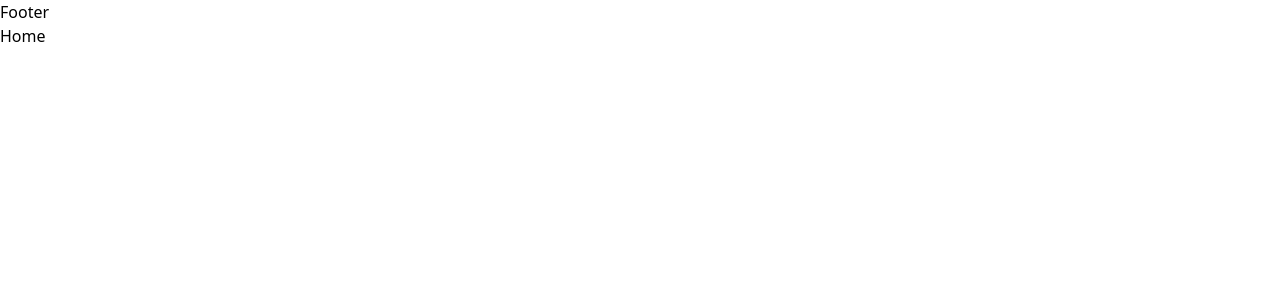
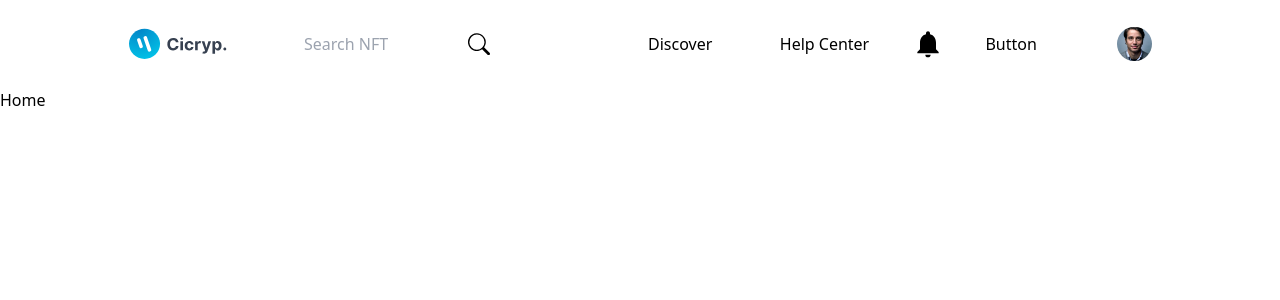
Before and after one commit to Dr-Voltron/nfttemplate, a Next.js app: page / in a window 1280 px wide. Shown: the top 300 px of the page. Built offline with nearby package versions, Linux system fonts and the light colour scheme.

Commit message:
nfttemplate
More progress on the front-end

```diff
--- a/components/Button/Button.module.css
+++ b/components/Button/Button.module.css
@@ -0,0 +1,18 @@
+
+.button {
+    background-color: var(--icons-color);
+    padding: 1rem 2rem;
+    border: 1px solid var(--icons-color);
+    border-radius: 2rem;
+    font-size: 1.1rem;
+    color: var(--shadow-light-color);
+    cursor: pointer;
+    transition:  all .2s ease-in;
+    box-shadow: var(--box-shadow);
+}
+
+.button:hover{
+    background-color: var(--main-bg-color);
+    border:  1px solid var(--icons-color);
+    color:  var(--icons-color);
+}
--- a/components/Navbar/Discover/Discover.jsx
+++ b/components/Navbar/Discover/Discover.jsx
@@ -1,9 +1,50 @@
-import React from 'react'
+import React from "react";
+import Link from "next/link";
+
+//INTERNAL IMPORT
+import Style from "./Discover.module.css";
 
 const Discover = () => {
+  //--------DISCOVER NAVIGATION MENU
+  const discover = [
+    {
+      name: "Collection",
+      link: "collection",
+    },
+    {
+      name: "Search",
+      link: "search",
+    },
+    {
+      name: "Author Profile",
+      link: "author-profile",
+    },
+    {
+      name: "NFT Details",
+      link: "NFT-details",
+    },
+    {
+      name: "Account Setting",
+      link: "account-setting",
+    },
+    {
+      name: "Connect Wallet",
+      link: "connect-wallet",
+    },
+    {
+      name: "Blog",
+      link: "blog",
+    },
+  ];
   return (
-    <div>Discover</div>
-  )
-}
+    <div>
+      {discover.map((el, i) => (
+        <div key={i + 1} className={Style.discover}>
+          <Link href={{ pathname: `${el.link}` }}>{el.name}</Link>
+        </div>
+      ))}
+    </div>
+  );
+};
 
-export default Discover
+export default Discover;
--- a/components/Navbar/Discover/Discover.module.css
+++ b/components/Navbar/Discover/Discover.module.css
@@ -0,0 +1,11 @@
+.discover {
+  padding: 0.5rem 1rem;
+  transition: all 0.3s ease-in;
+  z-index: 2222222222;
+}
+
+.discover:hover {
+  background-color: var(--icons-color);
+  color: var(--shadow-dark-color);
+  border-radius: 0.3rem;
+}
--- a/components/Navbar/HelpCenter/HelpCenter.jsx
+++ b/components/Navbar/HelpCenter/HelpCenter.jsx
@@ -1,9 +1,38 @@
-import React from 'react'
+import Style from "./HelpCenter.module.css";
+import Link from "next/link";
 
 const HelpCenter = () => {
+  const helpCenter = [
+    {
+      name: "About",
+      link: "about",
+    },
+    {
+      name: "Contact Us",
+      link: "contact-us",
+    },
+    {
+      name: "Sign Up",
+      link: "sign-up",
+    },
+    {
+      name: "Sign In",
+      link: "sign-in",
+    },
+    {
+      name: "Subscription",
+      link: "Subscription ",
+    },
+  ];
   return (
-    <div>HelpCenter</div>
-  )
-}
+    <div className={Style.box}>
+      {helpCenter.map((el, i) => (
+        <div className={Style.helpCenter}>
+          <Link href={{ pathName: `${el.link}` }}>{el.name}</Link>
+        </div>
+      ))}
+    </div>
+  );
+};
 
-export default HelpCenter
+export default HelpCenter;
--- a/components/Navbar/NavBar.jsx
+++ b/components/Navbar/NavBar.jsx
@@ -1,11 +1,10 @@
 import React, { useState, useEffect } from "react";
 import Image from "next/image";
 import Link from "next/link";
-
-//------IMPORT ICON
+//----IMPORT ICON
 import { MdNotifications } from "react-icons/md";
 import { BsSearch } from "react-icons/bs";
-import { CgMenuLeft, CgMenuRight } from "react-icons/cg;";
+import { CgMenuLeft, CgMenuRight } from "react-icons/cg";
 
 //INTERNAL IMPORT
 import Style from "./NavBar.module.css";
@@ -14,7 +13,7 @@ import { Button } from "../componentindex";
 import images from "../../img";
 
 const NavBar = () => {
-  //----USESTATE
+  //----USESTATE COMPONNTS
   const [discover, setDiscover] = useState(false);
   const [help, setHelp] = useState(false);
   const [notification, setNotification] = useState(false);
@@ -49,15 +48,25 @@ const NavBar = () => {
       setProfile(false);
     } else {
       setNotification(false);
-      setDiscover(false);
-      setHelp(false);
-      setProfile(false);
     }
   };
 
   const openProfile = () => {
     if (!profile) {
       setProfile(true);
+      setHelp(false);
+      setDiscover(false);
+      setNotification(false);
+    } else {
+      setProfile(false);
+    }
+  };
+
+  const openSideBar = () => {
+    if (!openSideMenu) {
+      setOpenSideMenu(true);
+    } else {
+      setOpenSideMenu(false);
     }
   };
 
@@ -76,15 +85,15 @@ const NavBar = () => {
           <div className={Style.navbar_container_left_box_input}>
             <div className={Style.navbar_container_left_box_input_box}>
               <input type="text" placeholder="Search NFT" />
-              <BsSearch onClick={() => {}} className={Style.search_con} />
+              <BsSearch onClick={() => {}} className={Style.search_icon} />
             </div>
           </div>
         </div>
 
         {/* //END OF LEFT SECTION */}
-
         <div className={Style.navbar_container_right}>
           <div className={Style.navbar_container_right_discover}>
+            {/* DISCOVER MENU */}
             <p onClick={(e) => openMenu(e)}>Discover</p>
             {discover && (
               <div className={Style.navbar_container_right_discover_box}>
@@ -114,10 +123,11 @@ const NavBar = () => {
 
           {/* CREATE BUTTON SECTION */}
           <div className={Style.navbar_container_right_button}>
-            <Button btnText="Create" />
+            <Button btnName="Create" handleClick={() => {}} />
           </div>
 
           {/* USER PROFILE */}
+
           <div className={Style.navbar_container_right_profile_box}>
             <div className={Style.navbar_container_right_profile}>
               <Image
@@ -134,6 +144,7 @@ const NavBar = () => {
           </div>
 
           {/* MENU BUTTON */}
+
           <div className={Style.navbar_container_right_menuBtn}>
             <CgMenuRight
               className={Style.menuIcon}
@@ -143,9 +154,9 @@ const NavBar = () => {
         </div>
       </div>
 
-      {/* SIDEBAR COMPONENT */}
+      {/* SIDBAR CPMPONE/NT */}
       {openSideMenu && (
-        <div className={Style.SideBar}>
+        <div className={Style.sideBar}>
           <SideBar setOpenSideMenu={setOpenSideMenu} />
         </div>
       )}
--- a/components/Navbar/NavBar.module.css
+++ b/components/Navbar/NavBar.module.css
@@ -0,0 +1,161 @@
+.navbar {
+  width: 100%;
+  padding-block: 1.5rem;
+  position: relative;
+  z-index: 111111111;
+}
+
+.navbar_container {
+  width: 80%;
+  margin: 0 auto;
+
+  display: grid;
+  grid-template-columns: repeat(2, 1fr);
+  align-items: center;
+  justify-content: space-between;
+  gap: 1rem;
+}
+
+.navbar_container_left {
+  display: grid;
+  grid-template-columns: 1fr 2fr;
+  align-items: center;
+}
+
+.navbar_container_left_box_input_box {
+  width: 60%;
+  border: 1px solid var(--icons-color);
+  display: flex;
+  align-items: center;
+  padding: 0.5rem;
+  border-radius: 2rem;
+}
+
+.navbar_container_left_box_input_box input {
+  width: 90%;
+  border: none;
+  outline: none;
+  background-color: transparent;
+}
+
+.search_icon {
+  cursor: pointer;
+  font-size: 1.4rem;
+}
+
+/* //-------RIGHT */
+
+.navbar_container_right {
+  display: grid;
+  grid-template-columns: 1fr 1fr 0.5fr 1fr 0.3fr;
+  gap: 1rem;
+  align-items: center;
+  /* align-self: flex-end; */
+}
+
+.navbar_container_right_discover {
+  position: relative;
+  cursor: pointer;
+}
+.navbar_container_right_help {
+  position: relative;
+  cursor: pointer;
+}
+
+.navbar_container_right_discover_box,
+.navbar_container_right_help_box {
+  position: absolute;
+  padding: 1rem 0.5rem;
+  box-shadow: var(--box-shadow);
+  font-size: 1rem;
+  width: 15rem;
+  border-radius: 1rem;
+  background-color: var(--main-bg-color);
+}
+
+.navbar_container_right_notify {
+  position: relative;
+  cursor: pointer;
+}
+
+.notify {
+  font-size: 2rem;
+}
+
+.navbar_container_right_button {
+  position: relative;
+  cursor: pointer;
+}
+
+.navbar_container_right_profile_box {
+  position: relative;
+  cursor: pointer;
+}
+
+.navbar_container_right_profile {
+  border-radius: 50%;
+}
+
+.navbar_container_right_menuBtn {
+  display: none;
+}
+
+.menuIcon {
+  font-size: 2.5rem;
+  cursor: pointer;
+}
+
+/* /////------SIDEBAR */
+
+.sideBar {
+  position: fixed;
+  top: 0;
+  width: 24rem;
+  background-color: var(--main-bg-color);
+  box-shadow: var(--box-shadow);
+  height: 100vh;
+  overflow-y: auto;
+  display: none;
+  z-index: 11111;
+}
+
+.sideBar::-webkit-scrollbar {
+  display: none;
+}
+
+@media screen and (min-device-width: 320px) and (max-device-width: 768px) {
+  .navbar_container {
+    grid-template-columns: 1fr 1fr;
+  }
+
+  .navbar_container_left {
+    grid-template-columns: 1fr;
+  }
+
+  .navbar_container_right {
+    grid-template-columns: repeat(3, 1fr);
+  }
+
+  .navbar_container_right_menuBtn {
+    display: block;
+  }
+
+  .navbar_container_left_box_input_box {
+    display: none;
+  }
+  .navbar_container_right_discover {
+    display: none;
+  }
+
+  .navbar_container_right_help {
+    display: none;
+  }
+
+  .navbar_container_right_button {
+    display: none;
+  }
+
+  .sideBar {
+    display: block;
+  }
+}
--- a/components/Navbar/Notification/Notification.jsx
+++ b/components/Navbar/Notification/Notification.jsx
@@ -1,9 +1,14 @@
-import React from 'react'
+import Image from "next/image";
+import React from "react";
 
+//INTERNAL IMPORT
+import Style from "./Notification.module.css";
+import images from "../../../img";
 const Notification = () => {
-  return (
-    <div>Notification</div>
-  )
-}
+  return;
+  <div className={Style.notification}>
+    <p>Notification </p>
+  </div>;
+};
 
-export default Notification
+export default Notification;
--- a/components/componentindex.js
+++ b/components/componentindex.js
@@ -1,3 +1,6 @@
 import Button from "./Button/Button";
-import Footer from "./Footer/Footer";
+import Footer from "./Foooter/Footer";
+
 import NavBar from "./NavBar/NavBar";
+
+export { Button, Footer, NavBar };
--- a/src/pages/_app.js
+++ b/src/pages/_app.js
@@ -1,15 +1,13 @@
-import '@/styles/globals.css'
+import "@/styles/globals.css";
+import { NavBar } from "../../components/componentindex";
 
-import Footer from '../../components/Foooter/Footer';
-
-function MyApp ({ Component, pageProps }) {
- return(
-  <>
- <Footer/>
-  <Component {...pageProps} />
-  </>
- )
- };
-
+function MyApp({ Component, pageProps }) {
+  return (
+    <>
+      <NavBar />
+      <Component {...pageProps} />
+    </>
+  );
+}
 
 export default MyApp;
```
